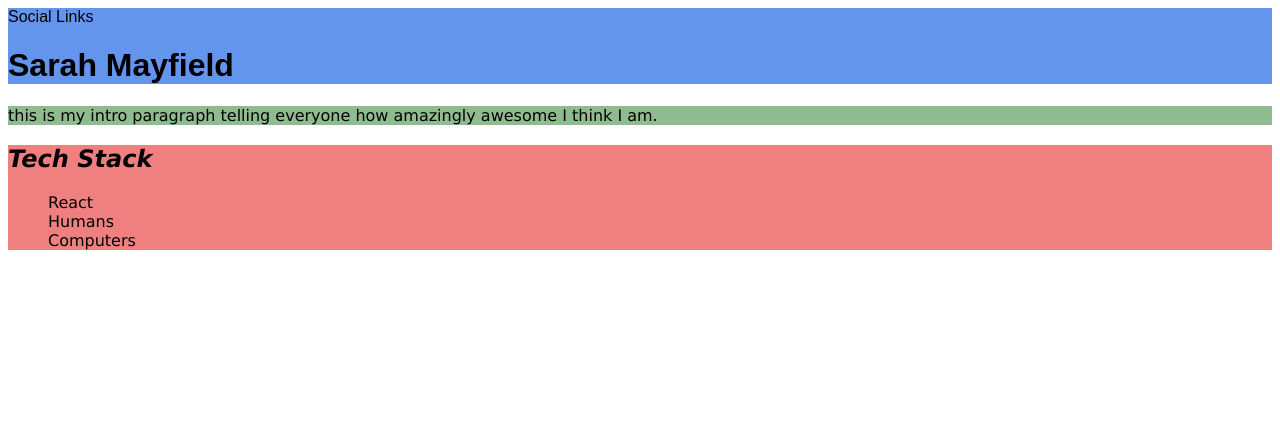
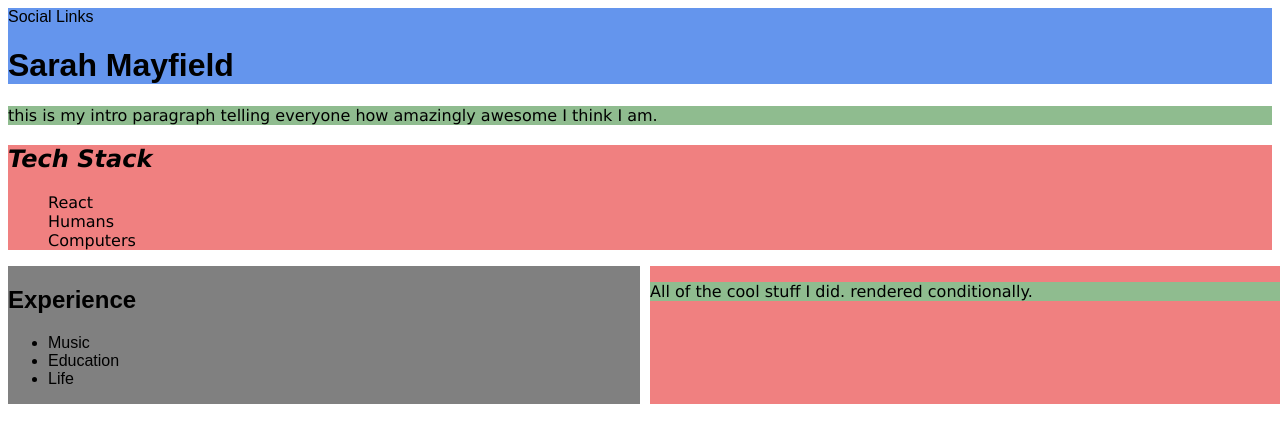
Before and after one commit to okFox/cv-web, a React app: page / in a window 1280 px wide. Shown: the top 442 px of the page. Built offline with nearby package versions, Linux system fonts and the light colour scheme.

Commit message:
experience

```diff
--- a/src/components/experience/Experience.css
+++ b/src/components/experience/Experience.css
@@ -0,0 +1,20 @@
+div[class=experience] {
+    font-family: sans-serif;
+    display: grid;
+    width: 100%;
+    height: 100%;
+    grid-template-areas: "nav XP"
+                         ;
+    grid-template-rows: 100%;
+    grid-template-columns: 50% 50%;
+    grid-gap: 10px;
+
+    nav {
+        grid-area: nav;
+        background-color: gray;
+    }
+
+    section {
+        grid-area: XP;
+    }
+}
--- a/src/components/experience/Experience.js
+++ b/src/components/experience/Experience.js
@@ -0,0 +1,24 @@
+import React from 'react';
+import './Experience.css';
+
+const Experience = () => (
+  <>
+    <div className="experience">
+      <nav>
+        <h2>Experience</h2>
+        <ul>
+          <li>Music</li>
+          <li>Education</li>
+          <li>Life</li>
+        </ul>
+      </nav>
+      <section>
+        <p>
+            All of the cool stuff I did.  rendered conditionally.
+        </p>
+      </section>
+    </div>
+  </>
+);
+
+export default Experience;
--- a/src/containers/Resume.js
+++ b/src/containers/Resume.js
@@ -2,6 +2,7 @@ import React, { Component } from 'react';
 import Header from '../components/header/Header';
 import Intro from '../components/intro/Intro';
 import Stack from '../components/stack/Stack';
+import Experience from '../components/experience/Experience';
 
 
 
@@ -16,6 +17,7 @@ class Resume extends Component {
           <Header />
           <Intro />
           <Stack />
+          <Experience />
         </>
       );
     }
```
Also changed, not shown: 1 other file (tests, documents, lock files or other folders).
